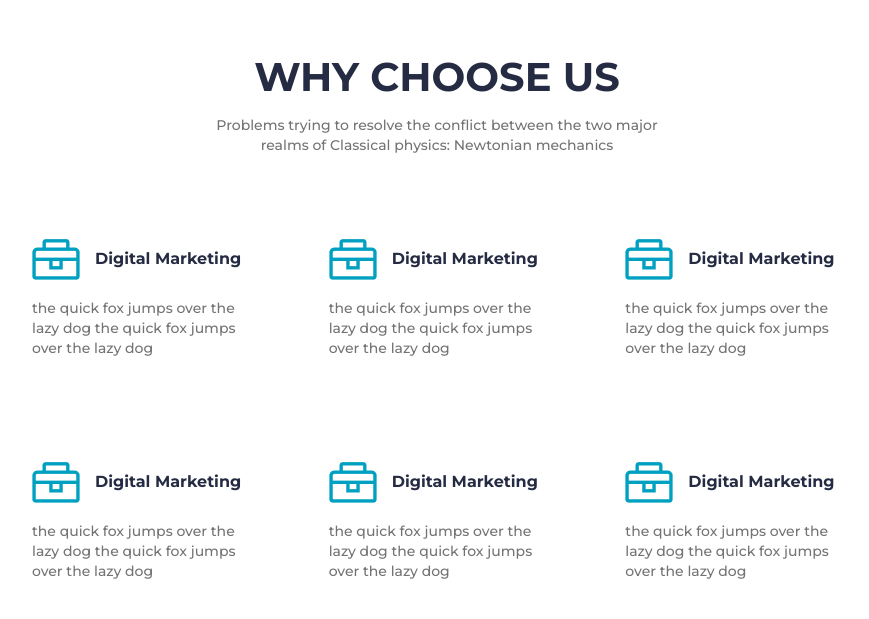
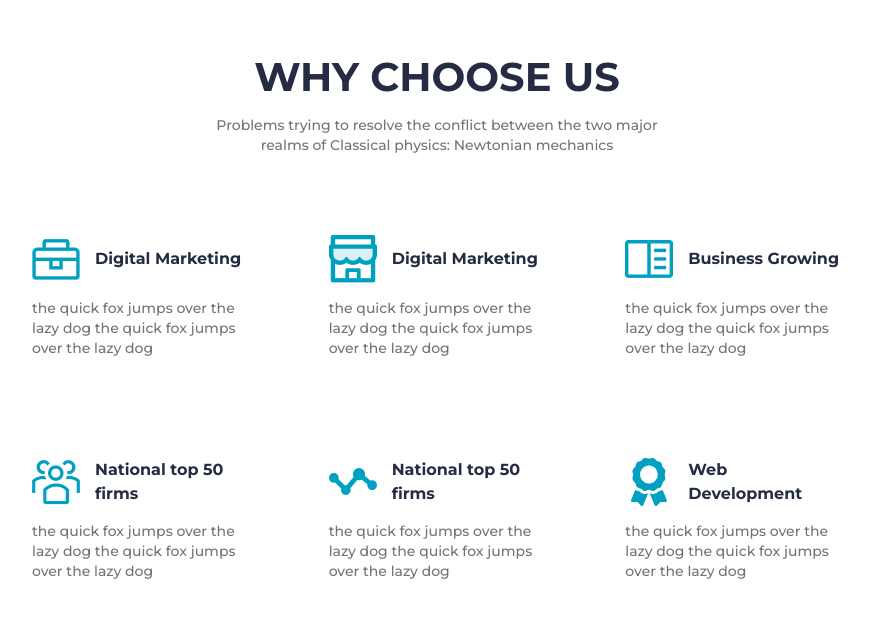
Before and after one commit to robsongdev/KMarketer, a plain HTML site: page index.html in a window 1280 px wide. Shown: the part 749-1368 px from the top of the page, without its empty margins (203-1072 px from the left). Drawn offline with Linux system fonts and the light colour scheme.

Commit message:
Alterate icons and titles in card-itens

```diff
--- a/index.html
+++ b/index.html
@@ -71,7 +71,7 @@
 
                 <div class="card-item">
                     <div class="flex-row">
-                        <img src="assets/images/icons/icn-toolbox.png" alt="toolbox icon">
+                        <img src="assets/images/icons/icn-shop.png" alt="shop icon">
                         <h5 class="main-h5">Digital Marketing</h5>
                     </div>
                     <p class="main-paragraph">
@@ -83,8 +83,8 @@
 
                 <div class="card-item">
                     <div class="flex-row">
-                        <img src="assets/images/icons/icn-toolbox.png" alt="toolbox icon">
-                        <h5 class="main-h5">Digital Marketing</h5>
+                        <img src="assets/images/icons/icn-notebook.png" alt="notebook icon">
+                        <h5 class="main-h5">Business Growing</h5>
                     </div>
                     <p class="main-paragraph">
                         the quick fox jumps over the lazy
@@ -96,8 +96,8 @@
             <div class="row-cards">
                 <div class="card-item">
                     <div class="flex-row">
-                        <img src="assets/images/icons/icn-toolbox.png" alt="toolbox icon">
-                        <h5 class="main-h5">Digital Marketing</h5>
+                        <img src="assets/images/icons/icn-users.png" alt="user icon">
+                        <h5 class="main-h5">National top 50 firms</h5>
                     </div>
                     <p class="main-paragraph">
                         the quick fox jumps over the lazy
@@ -107,8 +107,8 @@
                 </div>
                 <div class="card-item">
                     <div class="flex-row">
-                        <img src="assets/images/icons/icn-toolbox.png" alt="toolbox icon">
-                        <h5 class="main-h5">Digital Marketing</h5>
+                        <img src="assets/images/icons/icn-status.png" alt="status icon">
+                        <h5 class="main-h5">National top 50 firms</h5>
                     </div>
                     <p class="main-paragraph">
                         the quick fox jumps over the lazy
@@ -118,8 +118,8 @@
                 </div>
                 <div class="card-item">
                     <div class="flex-row">
-                        <img src="assets/images/icons/icn-toolbox.png" alt="toolbox icon">
-                        <h5 class="main-h5">Digital Marketing</h5>
+                        <img src="assets/images/icons/icn-award.png" alt="award icon">
+                        <h5 class="main-h5">Web Development</h5>
                     </div>
                     <p class="main-paragraph">
                         the quick fox jumps over the lazy
```
